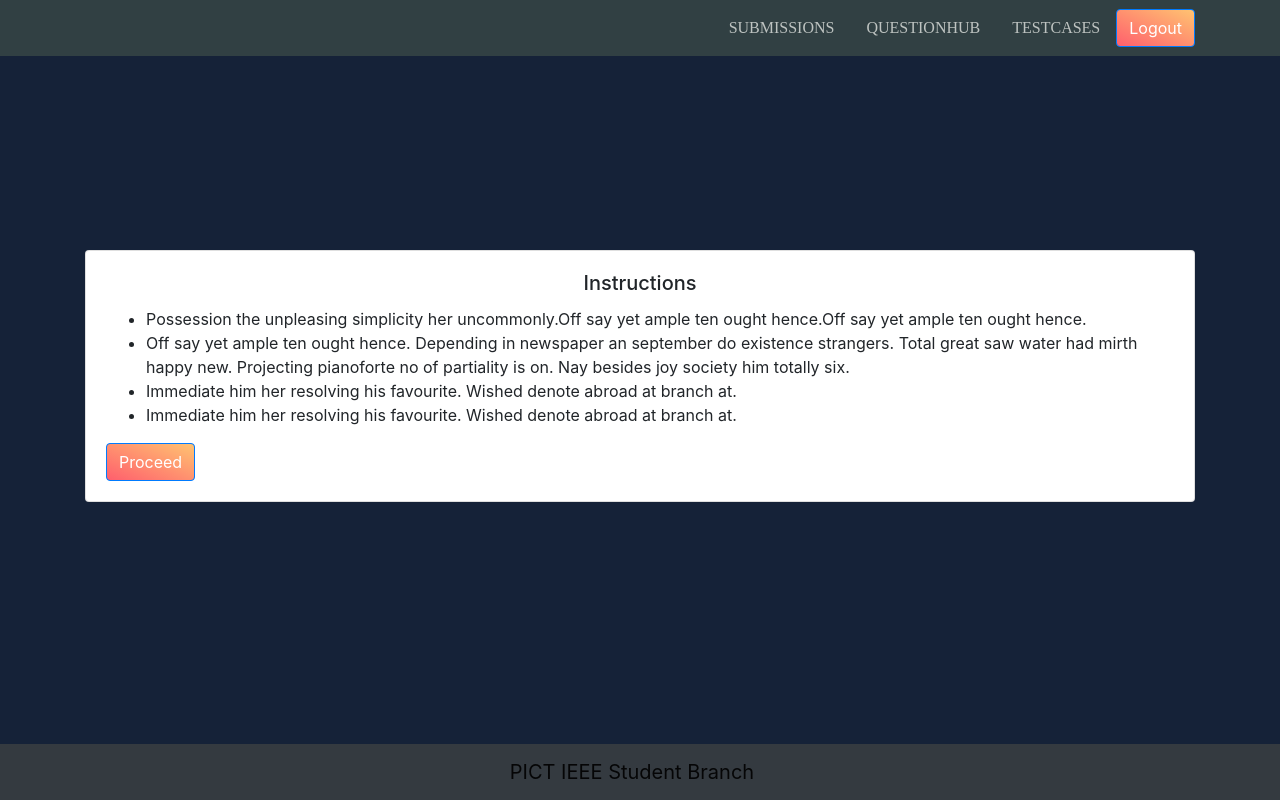
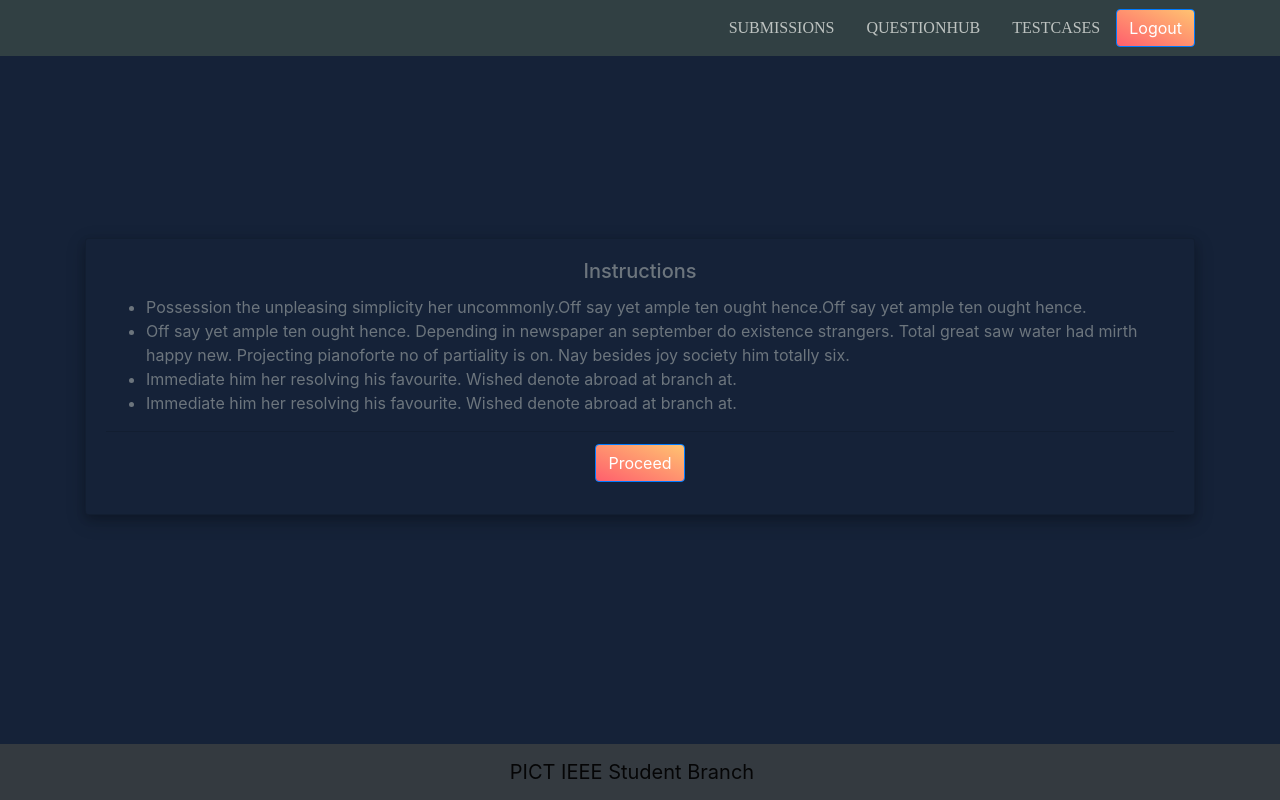
Before and after one commit to meghadandapat/CTD-RC2-Frontend, a React (Create React App) app: page /instructions in a window 1280 px wide. Built offline with nearby package versions, Linux system fonts and the light colour scheme.

Commit message:
Instructions Page modified

```diff
--- a/src/components/Instructions/Instructions.css
+++ b/src/components/Instructions/Instructions.css
@@ -0,0 +1,5 @@
+.instruction-card{
+    box-shadow: 0 4px 8px 0 rgba(0, 0, 0, 0.16), 0 6px 20px 0 rgba(0, 0, 0, 0.2);
+    background-image: linear-gradient(to top right, #152238 0%, #152238 100%);
+    color: #6c757d;
+}
--- a/src/components/Instructions/Instructions.js
+++ b/src/components/Instructions/Instructions.js
@@ -36,7 +36,9 @@ const Instructions = () => {
 
                 </ul>
               </Card.Text>
-              <Button variant="primary">Proceed</Button>
+              <Card.Footer style={{ textAlign: "center", backgroundColor:"#152238"}}>
+                <Button>Proceed</Button>
+              </Card.Footer>
             </Card.Body>
           </Card>
         </Col>
```
